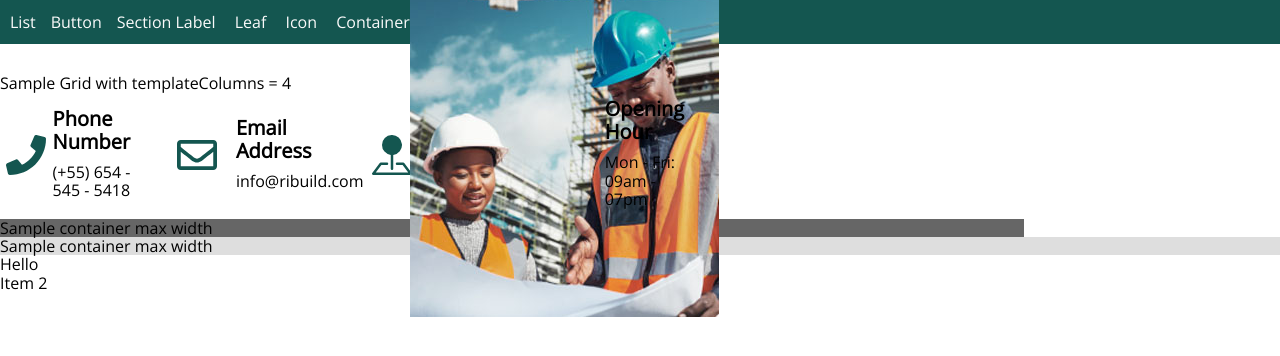
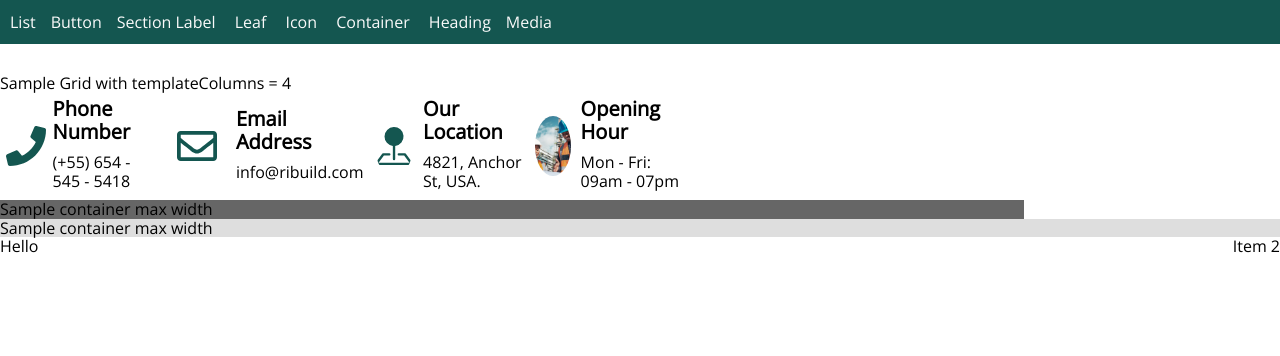
Before and after one commit to nrmndev/nrmndev-fw, a React (Vite) app: page /container in a window 1280 px wide. Shown: the top 356 px of the page. Built offline with nearby package versions, Linux system fonts and the light colour scheme.

Commit message:
Added container flex,grid and icon styles

```diff
--- a/src/App.css
+++ b/src/App.css
@@ -282,6 +282,17 @@ a {
 }
 .icon--rounded {
   border-radius: 100%;
+  /* width: 80%; */
+  overflow: hidden;
+  width: 6rem;
+  height: 6rem;
+  /* padding: 1rem; */
+  margin: 1rem;
+}
+
+.icon__image {
+  max-width: 6rem;
+  padding: 1rem;
 }
 /* .icon--bg-primary {
   background: var(--color-primary);
@@ -378,6 +389,9 @@ a {
 .container--grid {
   display: grid;
 }
+.container--grid-centered {
+  justify-content: center;
+}
 .container--grid-column-2 {
   grid-template-columns: repeat(2, 1fr);
 }
@@ -400,6 +414,15 @@ a {
   grid-template-columns: repeat(8, 1fr);
 }
 
+.container--flex {
+  display: flex;
+}
+.grow-1 {
+  flex-grow: 1;
+}
+.grow-2 {
+  flex-grow: 2;
+}
 @media screen and (max-width: 1024px) {
   .container--grid-column-2,
   .container--grid-column-3,
```
